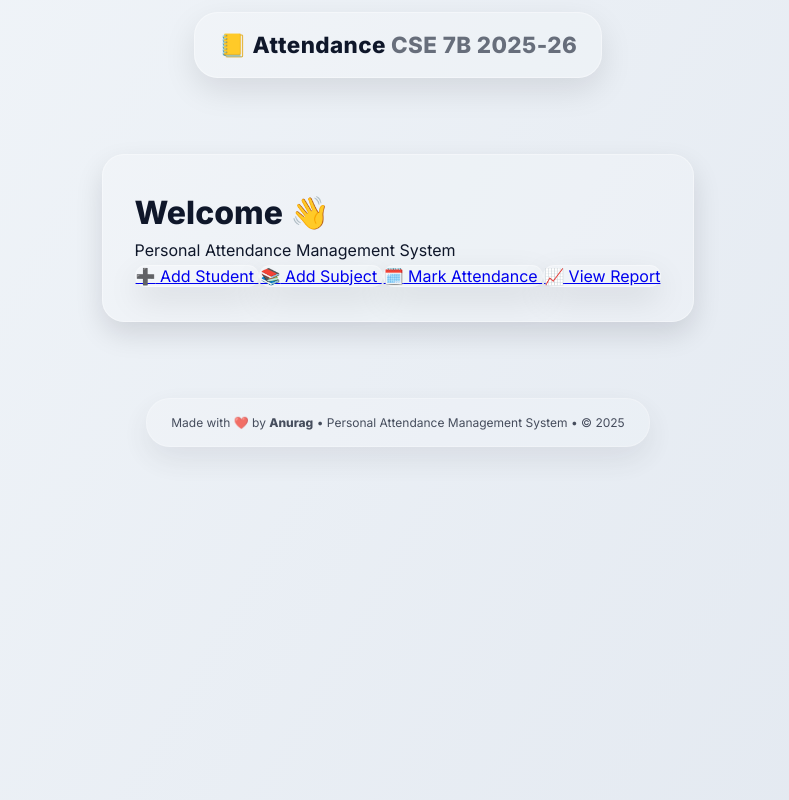
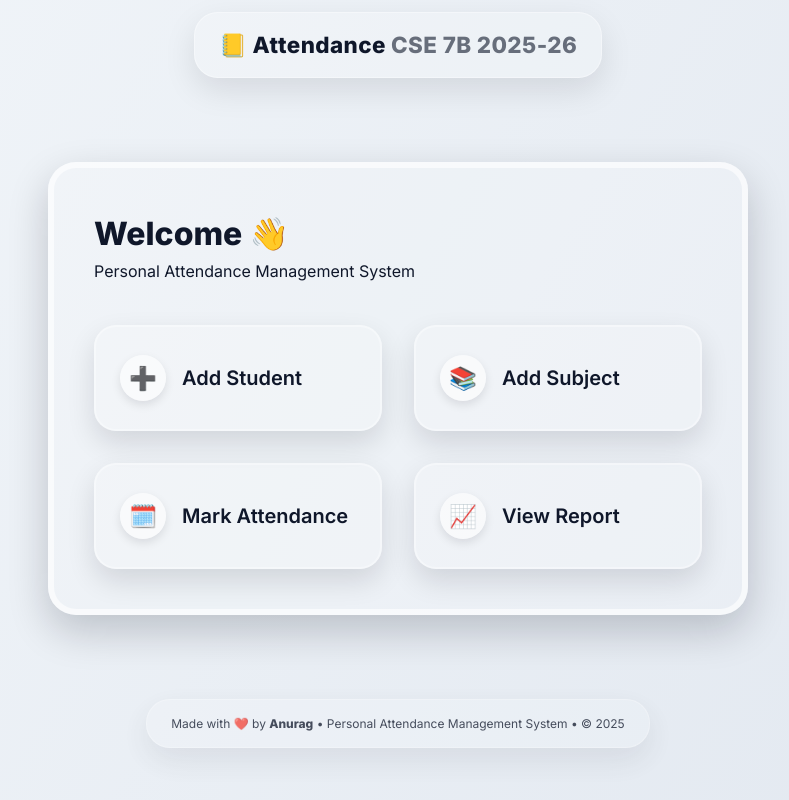
Before and after one commit to Anurag-M1/Personal-Attendence-System, a Flask app: page / in a window 1280 px wide. Shown: the whole page, without its empty margins (242-1031 px from the left). Run offline with Flask 3, Linux system fonts and the light colour scheme; some libraries are stand-ins or nearby versions.

Commit message:
Update styles.css

```diff
--- a/static/styles.css
+++ b/static/styles.css
@@ -87,7 +87,7 @@ body {
 }
 
 /* ============================= */
-/* CARDS BASE */
+/* CARDS BASE (NO BLUR) */
 /* ============================= */
 .glass {
   background: var(--glass-bg);
@@ -97,7 +97,100 @@ body {
   transition: all 0.3s ease;
 }
 
-.card.glass,
+.card.glass {
+  border: 6px solid rgba(255, 255, 255, 0.6);
+  border-radius: 28px;
+  padding: 40px;
+  max-width: 700px;
+  margin: 40px auto;
+  box-shadow: 0 16px 40px rgba(2, 8, 23, 0.2);
+  transition: all 0.3s ease;
+}
+
+.card.glass:hover {
+  transform: translateY(-5px) scale(1.01);
+  background: rgba(255, 255, 255, 0.25);
+  box-shadow: 0 18px 48px rgba(2, 8, 23, 0.25);
+}
+
+/* WELCOME PAGE BUTTONS */
+.vertical-options {
+  display: flex;
+  flex-direction: column;
+  gap: 32px;
+  margin: 40px auto 0 auto;
+  max-width: 460px;
+}
+
+.vertical-options .action {
+  display: flex;
+  align-items: center;
+  gap: 16px;
+  padding: 28px 24px;
+  font-size: 1.25rem;
+  font-weight: 600;
+  text-decoration: none;
+  color: var(--txt);
+  background: var(--glass-bg);
+  border: 2px solid var(--glass-brd);
+  border-radius: 22px;
+  box-shadow: 0 12px 28px rgba(2, 8, 23, 0.12);
+  transition: all 0.3s ease;
+}
+
+.vertical-options .action:hover {
+  transform: translateY(-5px) scale(1.02);
+  background: rgba(255, 255, 255, 0.35);
+  box-shadow: 0 14px 32px rgba(2, 8, 23, 0.18);
+}
+
+.vertical-options .action span.icon {
+  width: 46px;
+  height: 46px;
+  border-radius: 50%;
+  display: flex;
+  justify-content: center;
+  align-items: center;
+  font-size: 1.4rem;
+  background: rgba(255, 255, 255, 0.6);
+  box-shadow: 0 4px 10px rgba(2, 8, 23, 0.1);
+}
+
+/* Responsive layout for welcome buttons */
+@media (min-width: 768px) {
+  .vertical-options {
+    flex-direction: row;
+    flex-wrap: wrap;
+    max-width: 900px;
+    justify-content: center;
+  }
+
+  .vertical-options .action {
+    flex: 1 1 280px;
+  }
+}
+
+@media (max-width: 480px) {
+  .vertical-options {
+    gap: 20px;
+    margin: 20px auto 0 auto;
+    max-width: 95%;
+  }
+
+  .vertical-options .action {
+    flex: 1 1 100%;
+    font-size: 1.1rem;
+    padding: 24px 16px;
+  }
+
+  .card.glass {
+    padding: 30px 20px;
+    margin: 20px 10px;
+    max-width: 95%;
+  }
+}
+
+/* CARDS FOR FORMS + PAGES */
 .form-card,
 .report-card,
 .student-card,
@@ -113,7 +206,6 @@ body {
   transition: all 0.3s ease;
 }
 
-.card.glass:hover,
 .form-card:hover,
 .report-card:hover,
 .student-card:hover,
@@ -125,7 +217,7 @@ body {
 }
 
 /* ============================= */
-/* REPORT TABLE + CHECKBOXES */
+/* REPORT PAGE TABLE + CHECKBOXES */
 /* ============================= */
 .table-wrap {
   overflow-x: auto;
@@ -153,7 +245,7 @@ body {
   vertical-align: middle;
 }
 
-/* Checkbox alignment on right */
+/* Right-aligned checkboxes */
 .attendance-checkbox {
   display: flex;
   justify-content: flex-end;
@@ -166,7 +258,7 @@ body {
   cursor: pointer;
 }
 
-/* Percentage chip */
+/* Percentage chip styles */
 .chip {
   padding: 4px 10px;
   border-radius: 16px;
@@ -184,29 +276,19 @@ body {
   color: white;
 }
 
-/* ============================= */
 /* MOBILE RESPONSIVENESS */
-/* ============================= */
 @media (max-width: 768px) {
-  .table-wrap {
-    margin-top: 16px;
-  }
-
   .table th,
   .table td {
     padding: 8px 10px;
     font-size: 0.9rem;
   }
 
-  /* Stack rows vertically on mobile */
   .table tbody tr {
     display: flex;
     flex-direction: column;
     margin-bottom: 16px;
     border-bottom: 2px solid rgba(0, 0, 0, 0.1);
-    background: rgba(255, 255, 255, 0.1);
-    border-radius: 12px;
-    padding: 8px;
   }
 
   .table tbody tr td {
@@ -216,8 +298,7 @@ body {
     padding: 6px 0;
   }
 
-  /* Hide table header on mobile */
   .table thead {
-    display: none;
+    display: none; /* hide headers on mobile */
   }
 }
```
